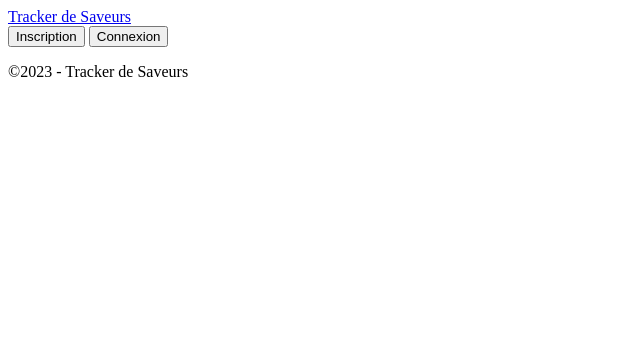
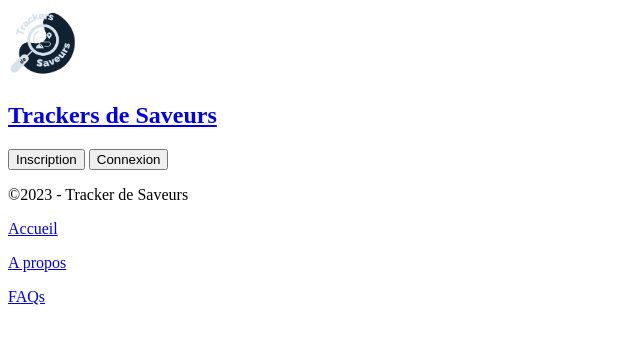
Before and after one commit to JohLav/flavour-tracker, a Symfony app: template templates/base.html.twig in a window 1280 px wide. Shown: the top 344 px of the page, without its empty margins (0-640 px from the left). Run offline with Twig, Linux system fonts and the light colour scheme; the template is opened without the code that fills it, so the values that code supplies are empty; some libraries are stand-ins or nearby versions.

Commit message:
add logo

```diff
--- a/templates/home/_footer.html.twig
+++ b/templates/home/_footer.html.twig
@@ -3,6 +3,11 @@
 <nav class="navbar bg-secondary d-flex px-4">
     <div>
         <p>©2023 - Tracker de Saveurs</p>
+    </div>
+    <div class="d-flex align-content-center">
+        <a href="#"><p class="px-2">Accueil</p></a>
+        <a href="#"><p class="px-2">A propos</p></a>
+        <a href="#"><p class="px-2">FAQs</p></a>
     </div>
     <div class="d-flex">
         <a href="https://www.facebook.com/?lang=fr" target="_blank">
--- a/templates/home/_navbar.html.twig
+++ b/templates/home/_navbar.html.twig
@@ -1,8 +1,11 @@
 {#_navbar.html.twig#}
 
-<nav class="navbar bg-primary d-flex justify-content-end px-4">
-    <div class="container-fluid">
-        <a class="navbar-brand link-light" href="#">Tracker de Saveurs</a>
+<nav class="navbar bg-primary d-flex mb-3 px-4">
+    <div>
+        <a class="navbar-brand link-light d-flex" href="#">
+            <img src="{{ asset('build/images/tds_logo.png') }}" width="70px" alt="">
+            <h1 class="ps-2">Trackers de Saveurs</h1>
+        </a>
     </div>
     <div class="mb-2">
         <button type="button" class="btn btn-light me-2">Inscription</button>
```
Also changed, not shown: assets/images/tds_logo.png (added).
